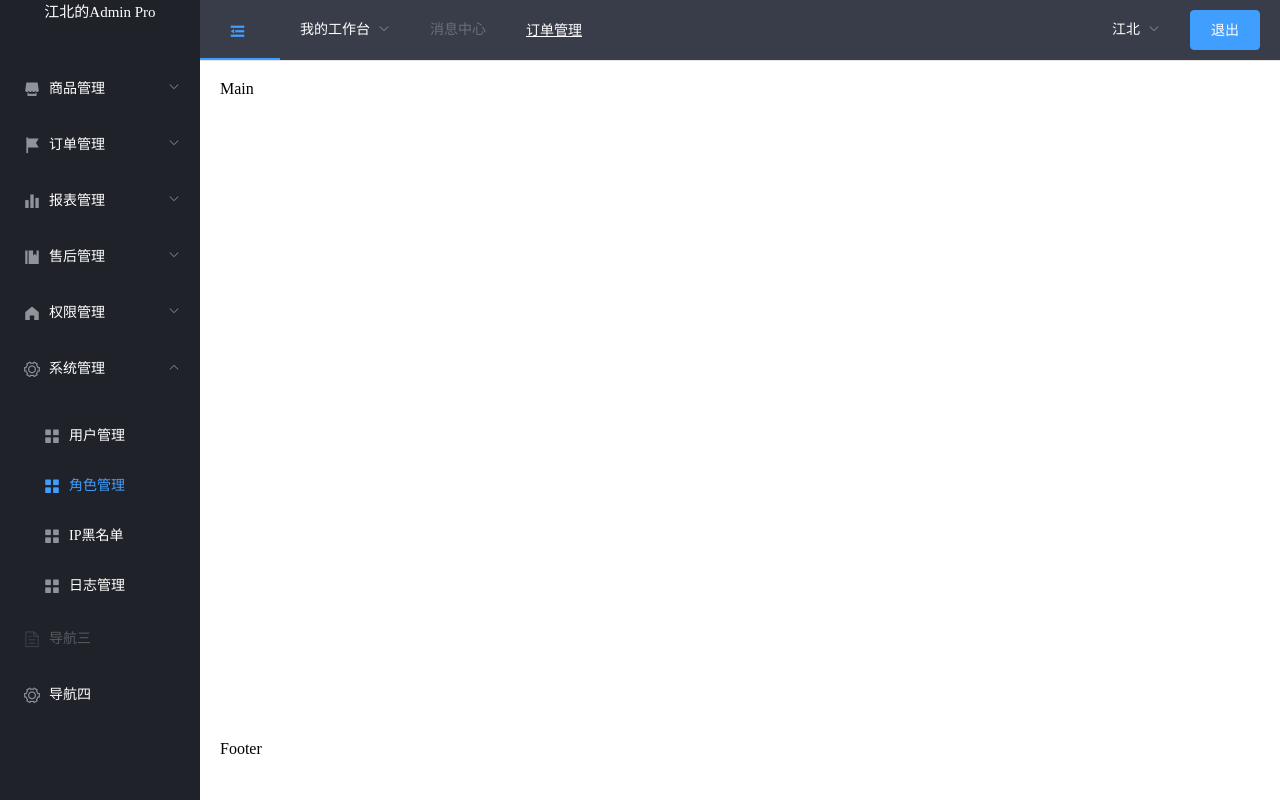
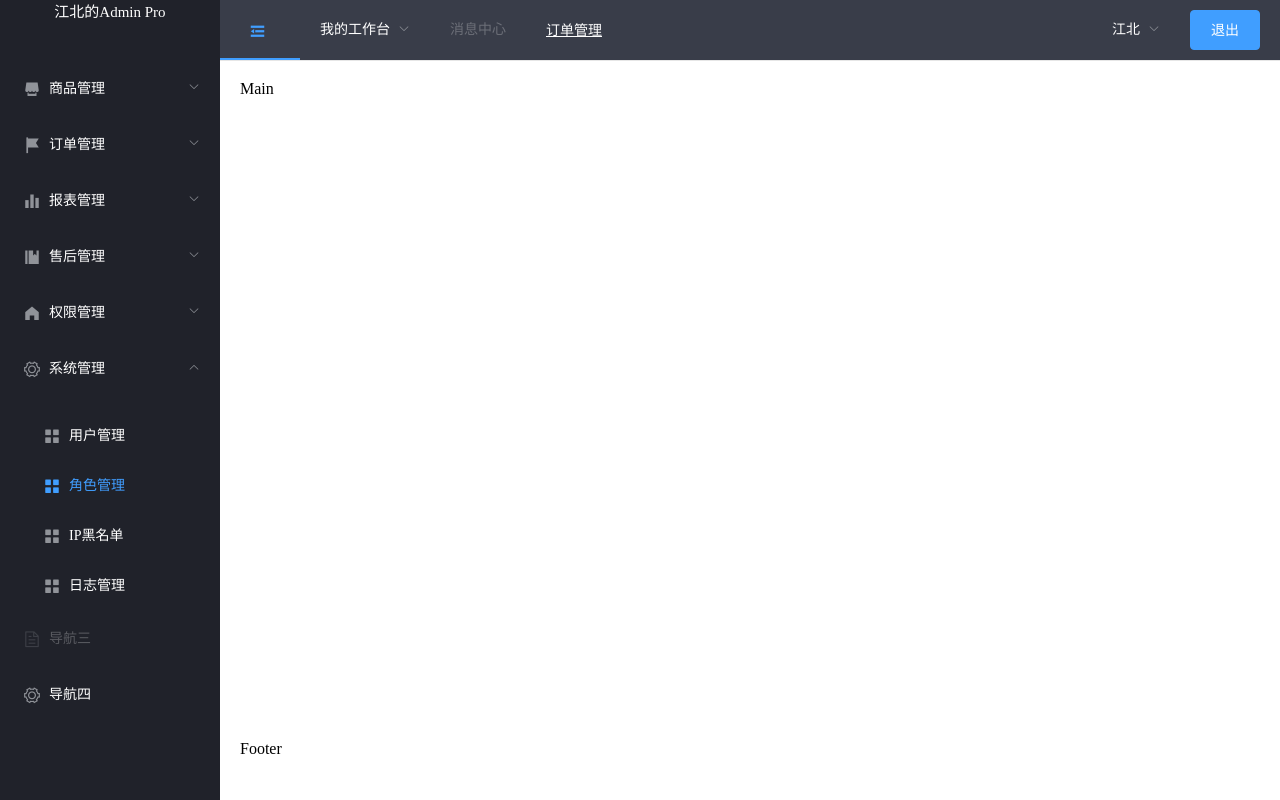
Before and after one commit to Davenever/VueBegin, a Vue app: page /#/home in a window 1280 px wide. Built offline with nearby package versions, Linux system fonts and the light colour scheme.

Commit message:
add code

```diff
--- a/src/components/Home.vue
+++ b/src/components/Home.vue
@@ -1,6 +1,6 @@
 <template>
   <el-container>
-    <el-aside :width="isCollapse?'64px':'200px'" id="aside">
+    <el-aside :width="isCollapse?'64px':'220px'" id="aside">
       <div class="adminInfo">
         <!-- <img src="../assets/pic/Doraemon.jpg" alt /> -->
         <span>江北的Admin Pro</span></div>
@@ -226,7 +226,7 @@ export default {
 //   width: 200px;
 // }
 .el-menu-vertical-demo:not(.el-menu--collapse) {
-  width: 200px;
+  width: 220px;
   min-height: 400px;
 }
 
```
